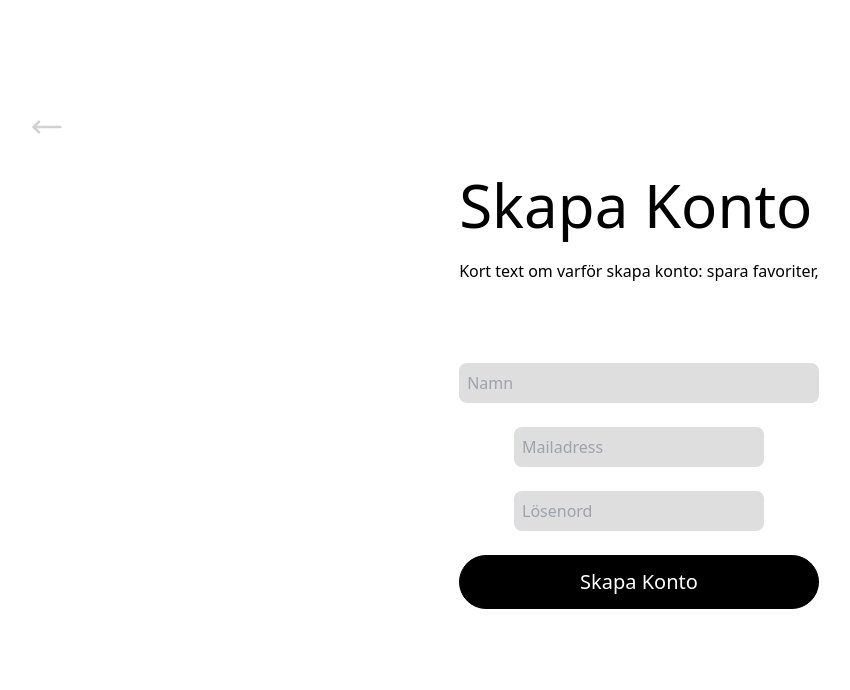
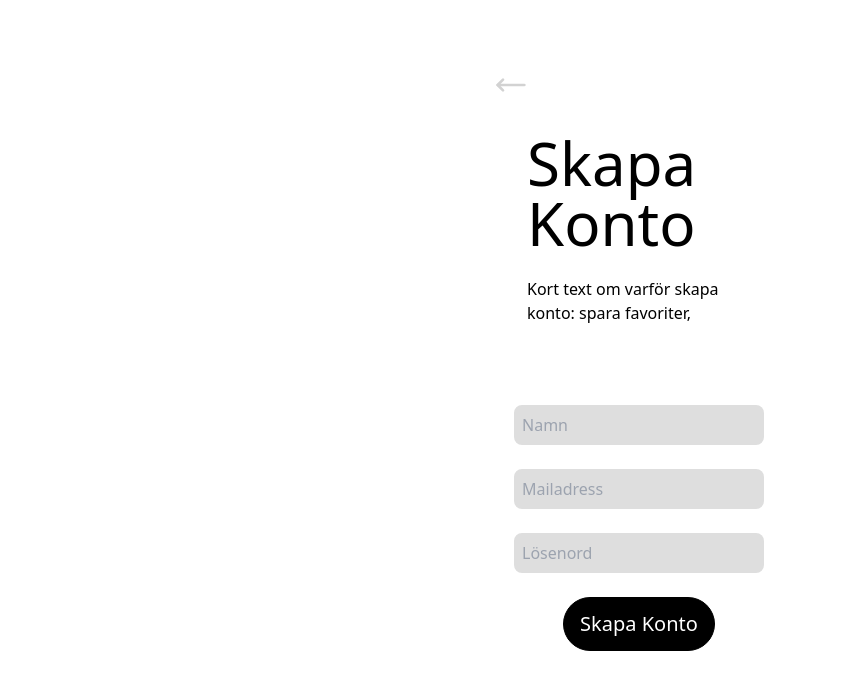
Before and after one commit to vojtechlevi/wu-dd-event, a React (Vite) app: page /signup in a window 1280 px wide. Shown: the top 690 px of the page, without its empty margins (1-851 px from the left). Built offline with nearby package versions, Linux system fonts and the light colour scheme; no server answers; the HTML template or start-up script is replaced by a standard one.

Commit message:
quick fix

```diff
--- a/src/pages/Home.jsx
+++ b/src/pages/Home.jsx
@@ -5,7 +5,7 @@ const Home = () => {
   return (
     <>
       <main className="w-full h-screen flex flex-col justify-around items-center">
-        <div className="w-full px-8 flex flex-col gap-6">
+        <div className="w-full px-8 flex flex-col gap-6 justify-center items-center">
           <h1 className="text-8xl">Event 24 april</h1>
           <p className="text-base">
             Välkomna - mingel - Webbutvecklare och Digital Designers på YRGO -
--- a/src/pages/Login.jsx
+++ b/src/pages/Login.jsx
@@ -56,13 +56,14 @@ const Login = () => {
   return (
     <>
       <section className="w-full h-screen flex flex-col justify-center items-center">
-        <div className="w-full pl-8 mb-8 text-[#d2d2d2]">
+        <div className="px-4 w-[320px]">
+          <div className="w-full p mb-8 text-[#d2d2d2]">
             <Link to="/">
               <MoveLeft size={32} />
             </Link>
           </div>
-        <div className="w-full px-16 flex flex-col gap-6">
-          <h1 className="text-6xl">Logga In</h1>
+          <div className="w-full flex flex-col gap-6 justify-center px-8">
+            <h1 className="text-6xl">Logga in</h1>
             <p className="text-base w-full justify-center">
               Kort text om varför skapa konto: spara favoriter,
             </p>
@@ -102,6 +103,7 @@ const Login = () => {
               </Link>
             </div>
           </form>
+        </div>
       </section>
     </>
   );
--- a/src/pages/Signup.jsx
+++ b/src/pages/Signup.jsx
@@ -59,13 +59,13 @@ const Signup = () => {
         </section>
       ) : (
         <section className="w-full h-screen flex flex-col justify-center items-center">
-          <div className="w-full pl-8 mb-8 text-[#d2d2d2]">
-            <Link to="/login">
-              <MoveLeft size={32} />
-            </Link>
-          </div>
-          <div className="px-16">
-            <div className="w-full flex flex-col gap-6">
+          <div className="px-4 w-[320px]">
+            <div className="w-full mb-8 text-[#d2d2d2]">
+              <Link to="/login">
+                <MoveLeft size={32} />
+              </Link>
+            </div>
+            <div className="w-full flex flex-col gap-6 justify-center px-8">
               <h1 className="text-6xl">Skapa Konto</h1>
               <p className="text-base w-full justify-center">
                 Kort text om varför skapa konto: spara favoriter,
@@ -80,7 +80,7 @@ const Signup = () => {
                 name="fullName"
                 placeholder="Namn"
                 onChange={handleChange}
-                className="bg-[#DEDEDE] rounded-lg p-2 w-full"
+                className="bg-[#DEDEDE] rounded-lg p-2 w-[250px]"
               />
               <input
                 type="email"
@@ -96,7 +96,7 @@ const Signup = () => {
                 onChange={handleChange}
                 className="bg-[#DEDEDE] rounded-lg p-2 w-[250px]"
               />
-              <div className="w-full flex justify-start">
+              <div className="flex justify-start">
                 <button
                   type="submit"
                   className="w-full border border-black rounded-[32px] px-4 py-3 text-xl text-white bg-black"
```
Lines whose indentation alone changed are shown as unchanged.
